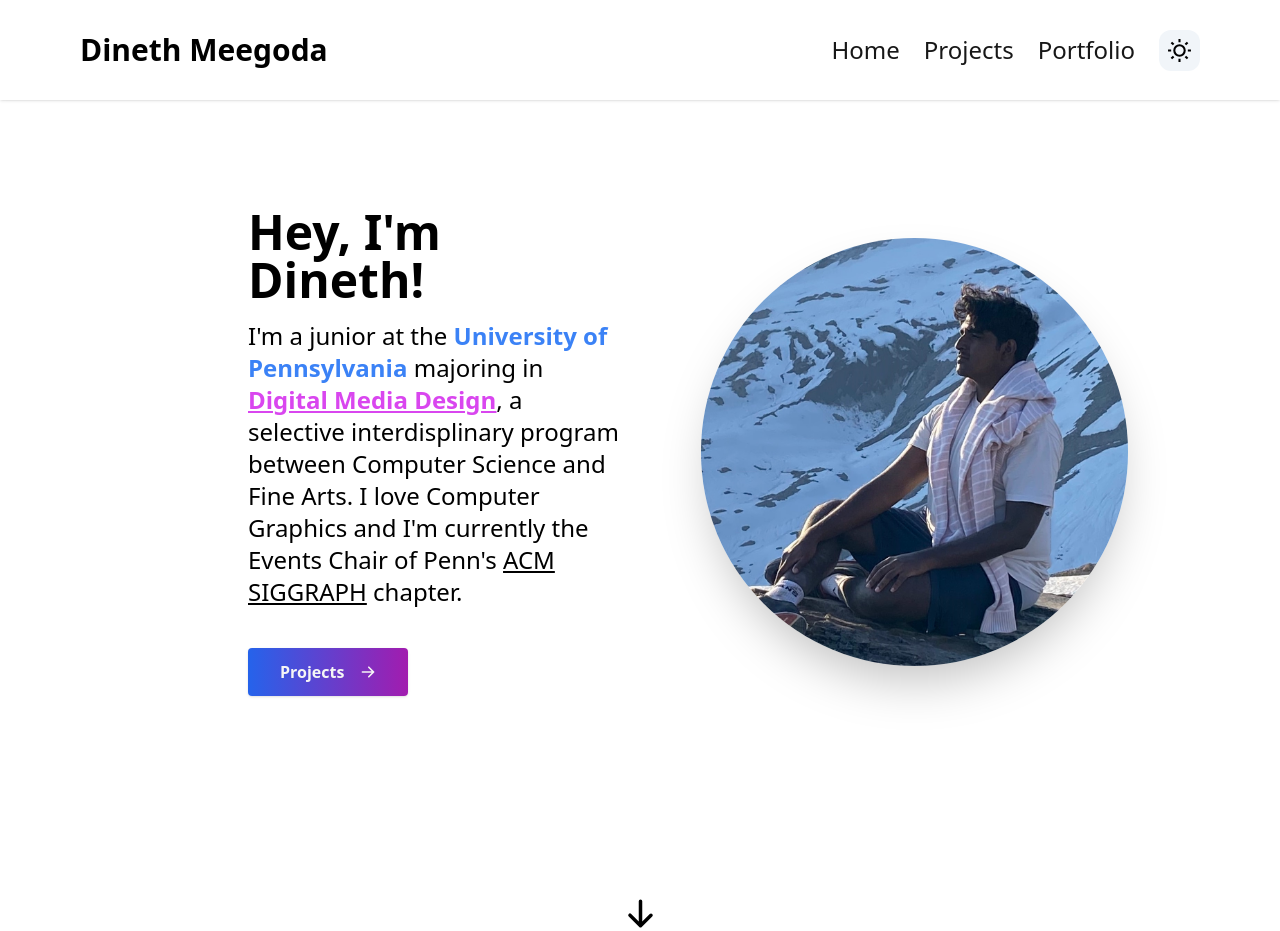
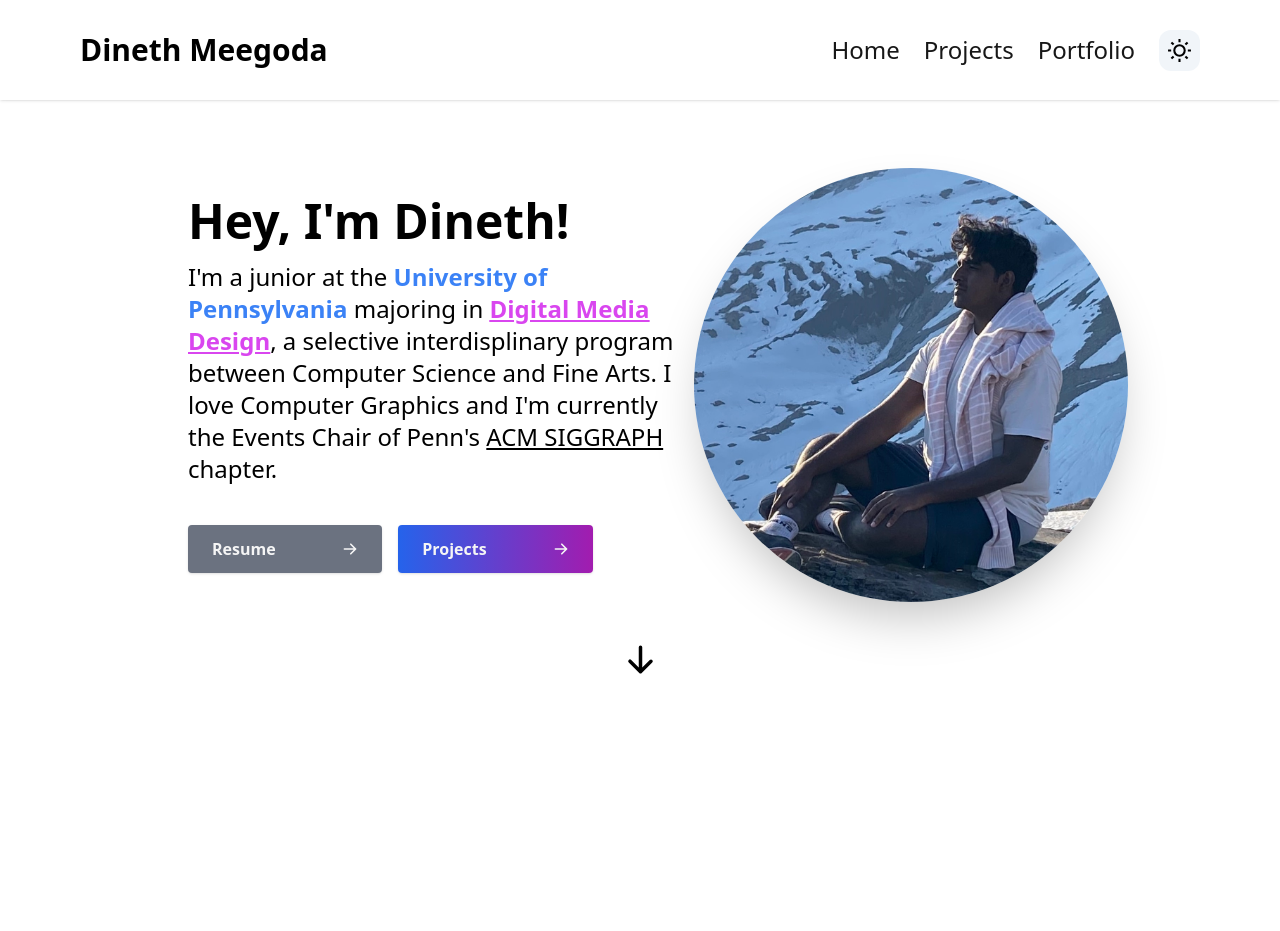
Before and after one commit to dinethmeegoda/portfolio-site, a Next.js app: page / in a window 1280 px wide. After the commit the page ends 800 px from the top, so only its background shows below. Built offline with nearby package versions, Linux system fonts and the light colour scheme.

Commit message:
Finished Hero Section

```diff
--- a/components/HeroSection.tsx
+++ b/components/HeroSection.tsx
@@ -7,7 +7,9 @@ import { HiArrowDown, HiArrowRight } from 'react-icons/hi';
 const HeroSection = () => {
   return (
     <section id="home">
-      <div className="my-10 flex flex-col items-center justify-center py-16 text-center sm:py-20 md:flex-row-reverse md:space-x-4 md:py-40 md:text-left">
+      {/*Div that contains picture and text*/}
+      <div className="my-10 flex flex-col items-center justify-center text-center sm:mt-20 md:mt-40 md:flex-row-reverse md:space-x-4">
+        {/*Picture*/}
         <div className="md:mt-2 md:w-1/2">
           <Image
             className="rounded-full shadow-2xl"
@@ -17,12 +19,13 @@ const HeroSection = () => {
             height={500}
           />
         </div>
-        <div className="px-20 md:mt-2 md:w-3/5">
-          <h1 className="mt-6 text-4xl font-semibold md:mt-0 md:text-5xl">
+        {/*Name Title Text*/}
+        <div className="px-5 md:mt-2 md:w-3/5">
+          <h1 className="mt-6 text-4xl font-semibold md:mt-0 md:text-left md:text-5xl">
             {' '}
             Hey, I'm Dineth!
           </h1>
-          <p className="mb-10 mt-4 text-2xl md:text-2xl">
+          <p className="mb-10 mt-4 text-2xl md:text-left">
             I&#39;m a junior at the
             <span className="font-bold text-blue-500">
               {' '}
@@ -42,15 +45,26 @@ const HeroSection = () => {
             </a>{' '}
             chapter.
           </p>
+          {/*Div that contains buttons*/}
+          <div className="items-left flex flex-row space-x-4">
+            <Link
+              href="/resume.pdf"
+              className="inline-flex w-2/5 flex-row items-center justify-between gap-4 rounded bg-gray-500 px-6 py-3 font-semibold text-neutral-100 shadow transition-[padding] duration-300 ease-in-out hover:bg-gray-700 hover:pl-8"
+            >
+              Resume
+              <HiArrowRight />
+            </Link>
             <Link
               href="/projects"
-            className="inline-flex flex-row items-center gap-4 rounded bg-gradient-to-r from-blue-600 to-fuchsia-700 px-8 py-3 font-semibold text-neutral-100 shadow hover:bg-blue-800"
+              className="inline-flex w-2/5 flex-row items-center justify-between gap-4 rounded bg-gradient-to-r from-blue-600 to-fuchsia-700 px-6 py-3 font-semibold text-neutral-100 shadow transition-[padding] duration-300 ease-in-out hover:bg-blue-800 hover:pl-8"
             >
               Projects
               <HiArrowRight />
             </Link>
           </div>
         </div>
+      </div>
+      {/* Div that has arrow*/}
       <div className="flex flex-row justify-center">
         <button
           onClick={(evt) => {
```
Lines whose indentation alone changed are shown as unchanged.
